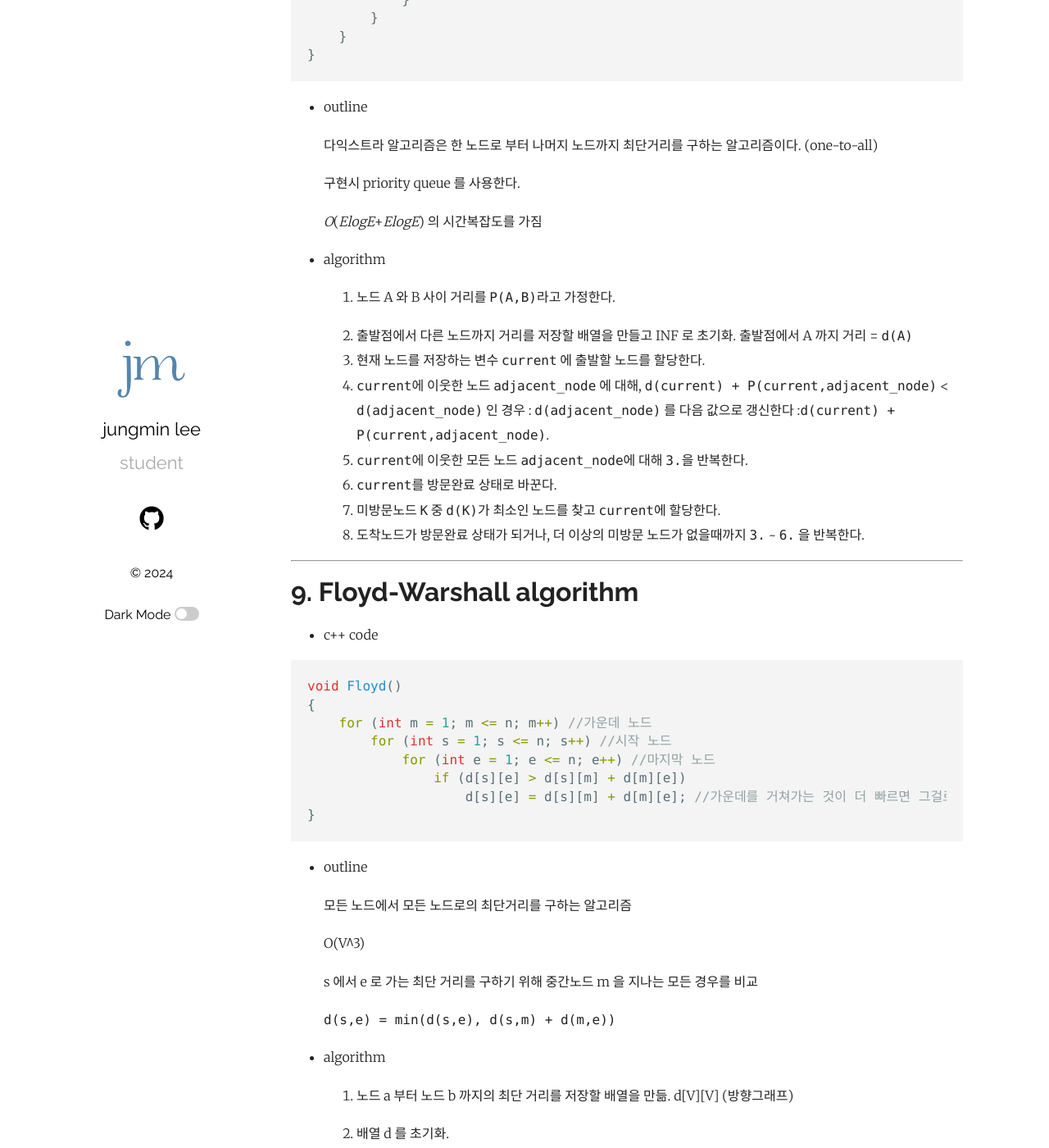
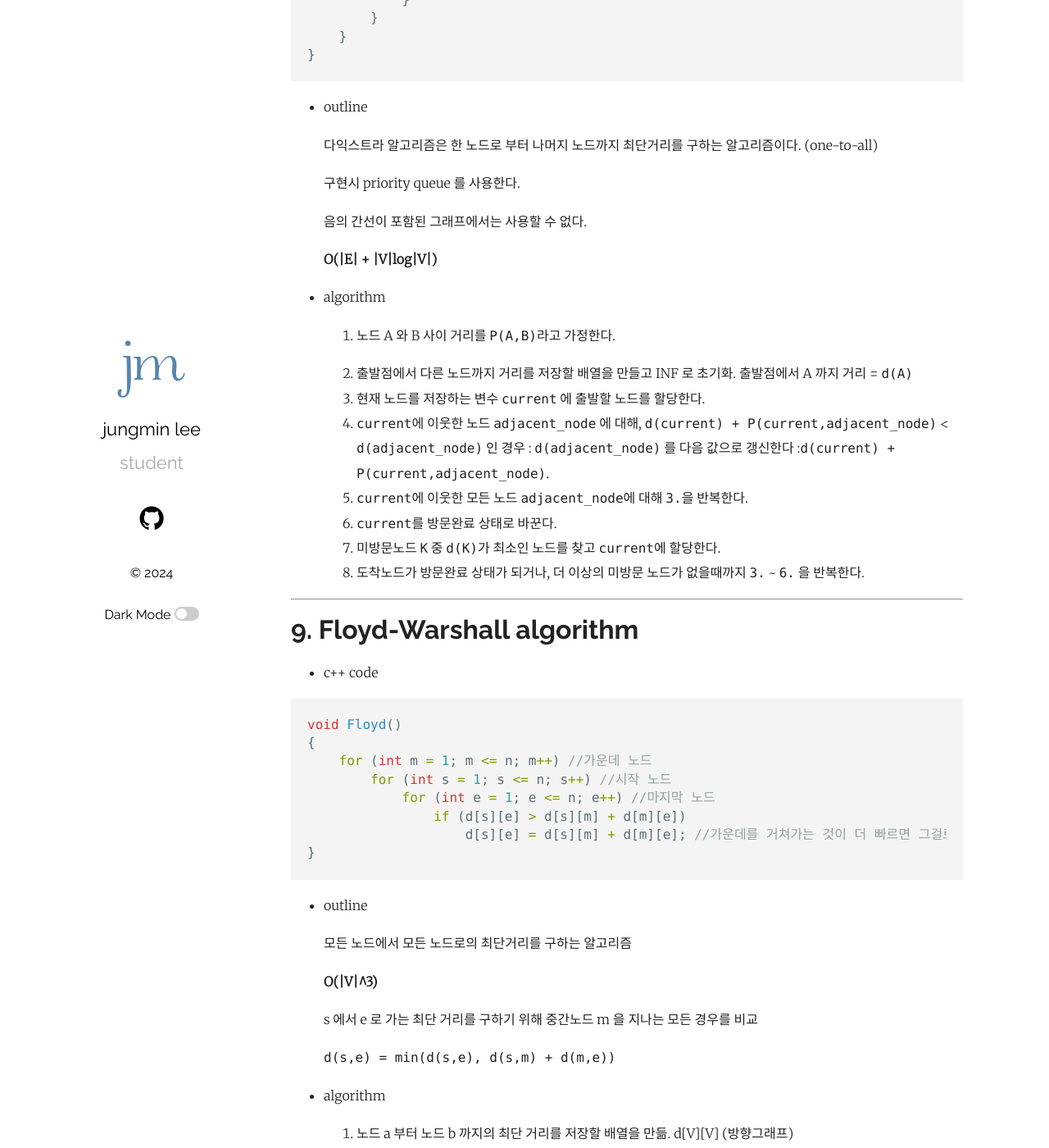
Before and after one commit to jm1012/jm1012.github.io, a Jekyll site: the page built from _posts/2024-05-13-algorithm.markdown, in a window 1280 px wide and 1400 px high, scrolled down 9178 px. Shown: the whole window at 82% size. Built offline with Jekyll 4.4.1, drawn with Linux system fonts in a browser that asks for light colours; some of the changed text lies outside the part shown.

Commit message:
shortest path

```diff
--- a/_posts/2024-05-13-algorithm.markdown
+++ b/_posts/2024-05-13-algorithm.markdown
@@ -477,7 +477,9 @@ void dijkstra(int start)
 
   구현시 priority queue 를 사용한다.
 
-  *O*(*ElogE*+*ElogE*) 의 시간복잡도를 가짐
+  음의 간선이 포함된 그래프에서는 사용할 수 없다.
+
+  **O(\|E\| + \|V\|log\|V\|)**
 
 
 
@@ -516,7 +518,7 @@ void Floyd()
 
   모든 노드에서 모든 노드로의 최단거리를 구하는 알고리즘
 
-  O(V^3)
+  **O(\|V\|^3)**
 
   s 에서 e 로 가는 최단 거리를 구하기 위해 중간노드 m 을 지나는 모든 경우를 비교
 
@@ -619,7 +621,7 @@ void bellman_ford()
 
   가중 유향그래프에서 최단 경로를 탐색하는 알고리즘. (weighted digraph)
 
-  음수 가중치도 처리가능.
+  다익스트라 알고리즘보다 느리지만 음수 가중치를 처리할 수 있다.
 
   Bellman-Ford runs in **O(\|V\|*\|E\|)**
 
```
